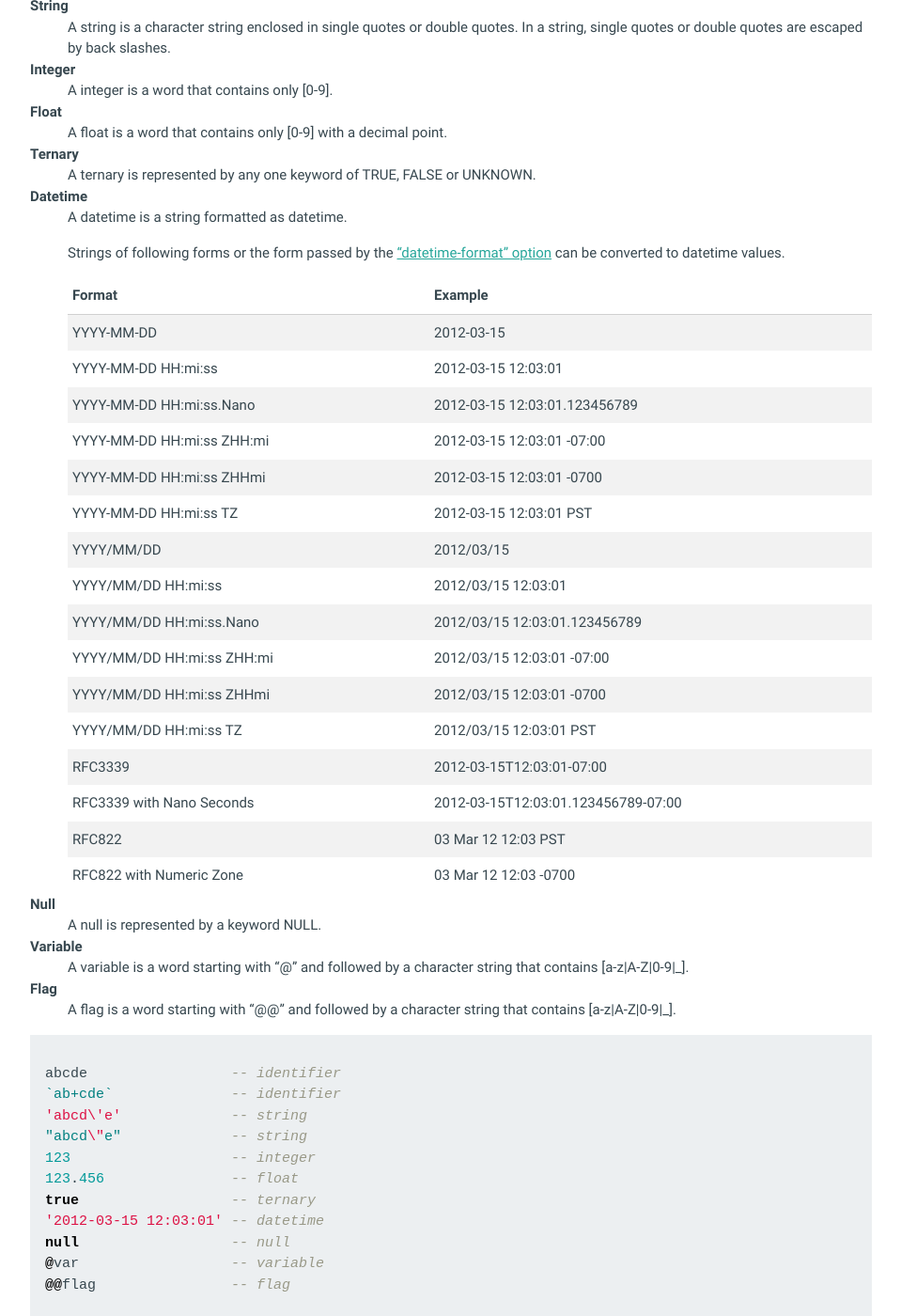
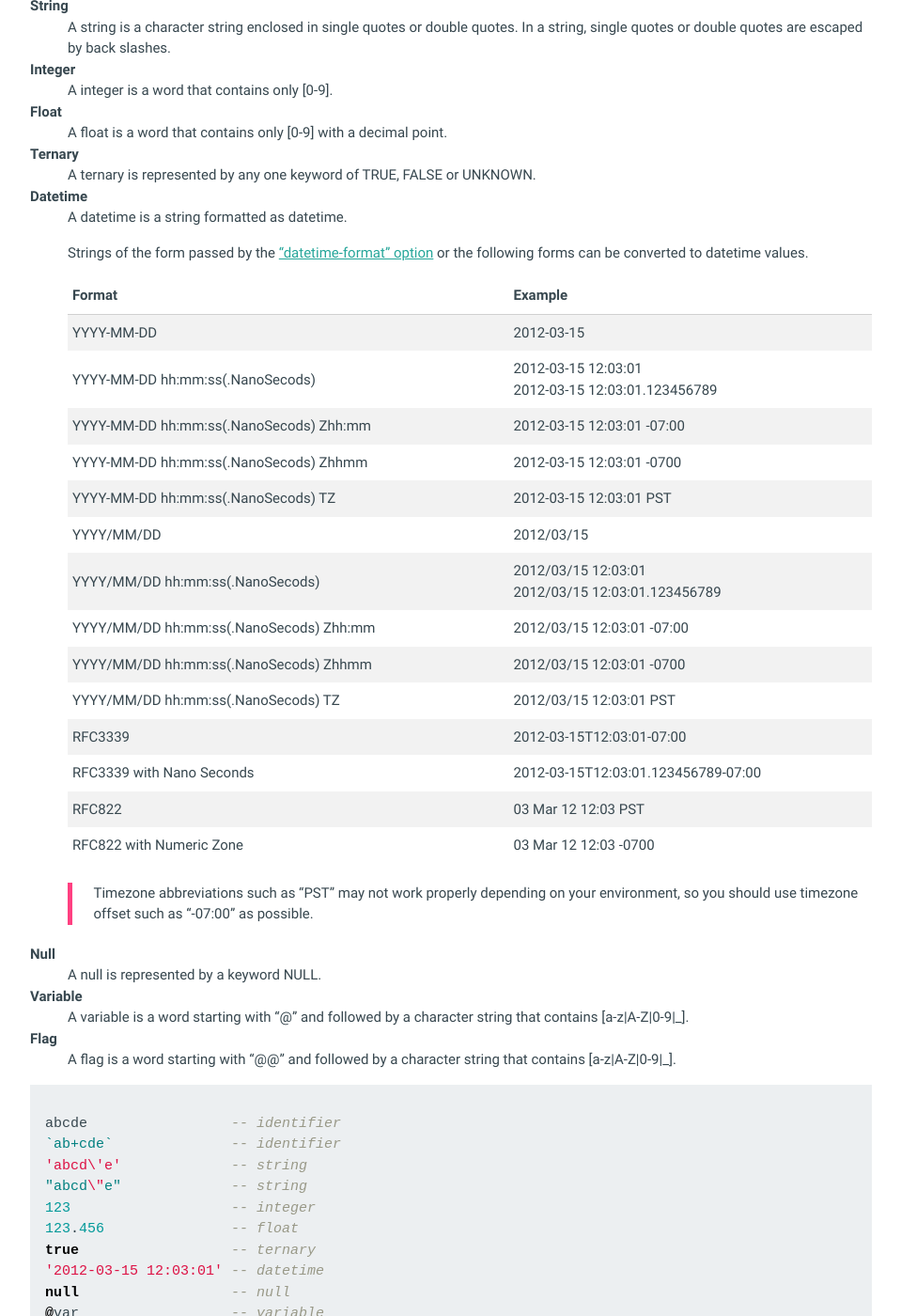
Before and after one commit to mithrandie/csvq, a Jekyll site: the page built from docs/_posts/2006-01-02-statement.md, in a window 1280 px wide and 1400 px high, scrolled down 1317 px. Shown: the whole window at 94% size, without its empty margins (160-1119 px from the left). Built offline with Jekyll 4.4.1, drawn with Linux system fonts in a browser that asks for light colours.

Commit message:
Update docs.

```diff
--- a/docs/_posts/2006-01-02-statement.md
+++ b/docs/_posts/2006-01-02-statement.md
@@ -67,26 +67,27 @@ Ternary
 Datetime
 : A datetime is a string formatted as datetime.
 
-  Strings of following forms or the form passed by the ["datetime-format" option]({{ '/reference/command.html#global_options' | relative_url }}) can be converted to datetime values.
+  Strings of the form passed by the ["datetime-format" option]({{ '/reference/command.html#global_options' | relative_url }}) or the following forms can be converted to datetime values.
 
   | Format | Example |
   | :- | :- |
   | YYYY-MM-DD | 2012-03-15 |
-  | YYYY-MM-DD HH:mi:ss | 2012-03-15 12:03:01 |
-  | YYYY-MM-DD HH:mi:ss.Nano | 2012-03-15 12:03:01.123456789 |
-  | YYYY-MM-DD HH:mi:ss ZHH:mi | 2012-03-15 12:03:01 -07:00 |
-  | YYYY-MM-DD HH:mi:ss ZHHmi | 2012-03-15 12:03:01 -0700 |
-  | YYYY-MM-DD HH:mi:ss TZ | 2012-03-15 12:03:01 PST |
+  | YYYY-MM-DD hh:mm:ss(.NanoSecods) | 2012-03-15 12:03:01<br />2012-03-15 12:03:01.123456789 |
+  | YYYY-MM-DD hh:mm:ss(.NanoSecods) Zhh:mm | 2012-03-15 12:03:01 -07:00 |
+  | YYYY-MM-DD hh:mm:ss(.NanoSecods) Zhhmm | 2012-03-15 12:03:01 -0700 |
+  | YYYY-MM-DD hh:mm:ss(.NanoSecods) TZ | 2012-03-15 12:03:01 PST |
   | YYYY/MM/DD | 2012/03/15 |
-  | YYYY/MM/DD HH:mi:ss | 2012/03/15 12:03:01 |
-  | YYYY/MM/DD HH:mi:ss.Nano | 2012/03/15 12:03:01.123456789 |
-  | YYYY/MM/DD HH:mi:ss ZHH:mi | 2012/03/15 12:03:01 -07:00 |
-  | YYYY/MM/DD HH:mi:ss ZHHmi | 2012/03/15 12:03:01 -0700 |
-  | YYYY/MM/DD HH:mi:ss TZ | 2012/03/15 12:03:01 PST |
+  | YYYY/MM/DD hh:mm:ss(.NanoSecods) | 2012/03/15 12:03:01<br />2012/03/15 12:03:01.123456789 |
+  | YYYY/MM/DD hh:mm:ss(.NanoSecods) Zhh:mm | 2012/03/15 12:03:01 -07:00 |
+  | YYYY/MM/DD hh:mm:ss(.NanoSecods) Zhhmm | 2012/03/15 12:03:01 -0700 |
+  | YYYY/MM/DD hh:mm:ss(.NanoSecods) TZ | 2012/03/15 12:03:01 PST |
   | RFC3339 | 2012-03-15T12:03:01-07:00 |
   | RFC3339 with Nano Seconds | 2012-03-15T12:03:01.123456789-07:00 |
   | RFC822 | 03 Mar 12 12:03 PST |
   | RFC822 with Numeric Zone | 03 Mar 12 12:03 -0700 |
+
+  > Timezone abbreviations such as "PST" may not work properly depending on your environment,
+  > so you should use timezone offset such as "-07:00" as possible.
 
 Null
 : A null is represented by a keyword NULL.
```
